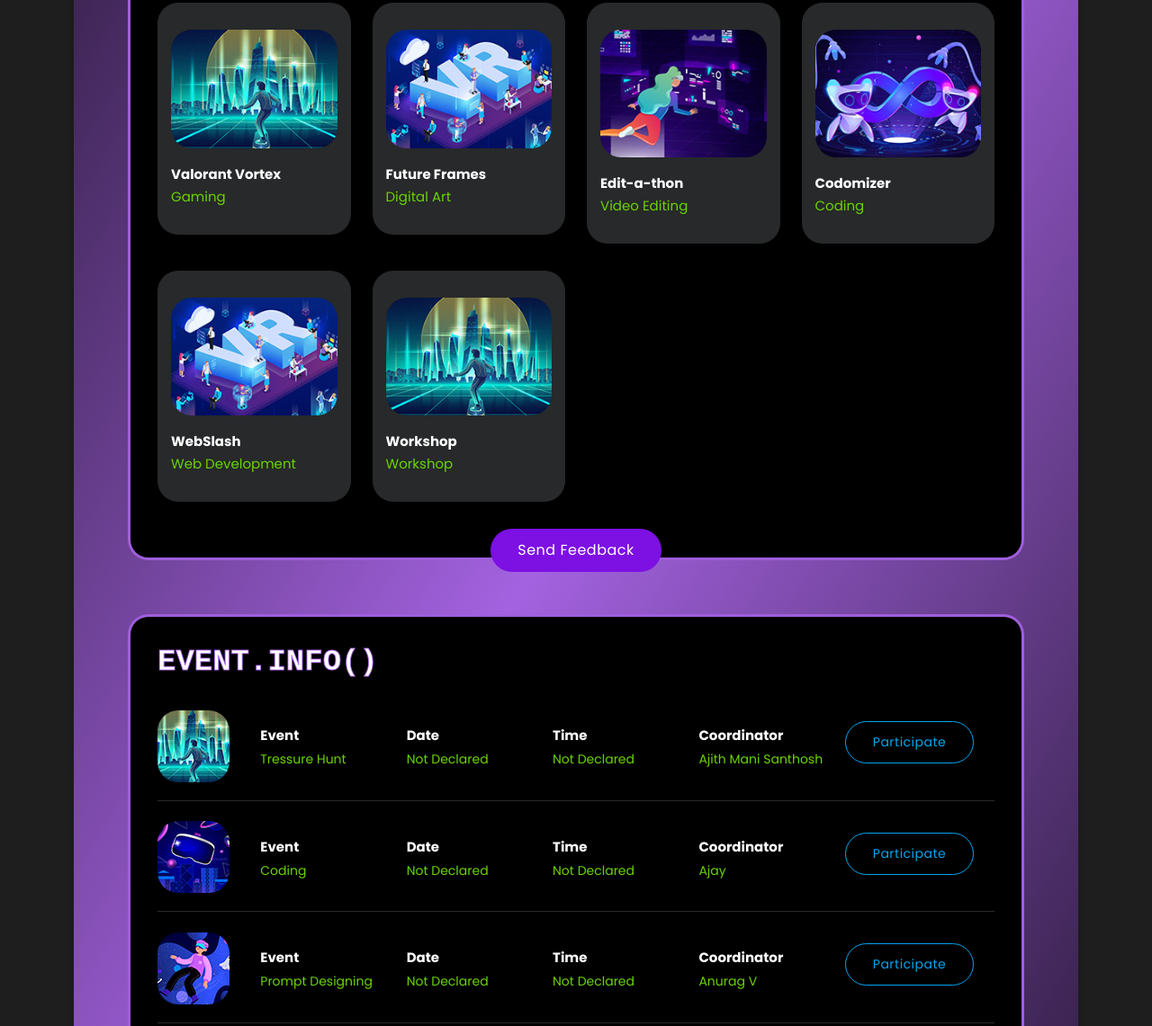
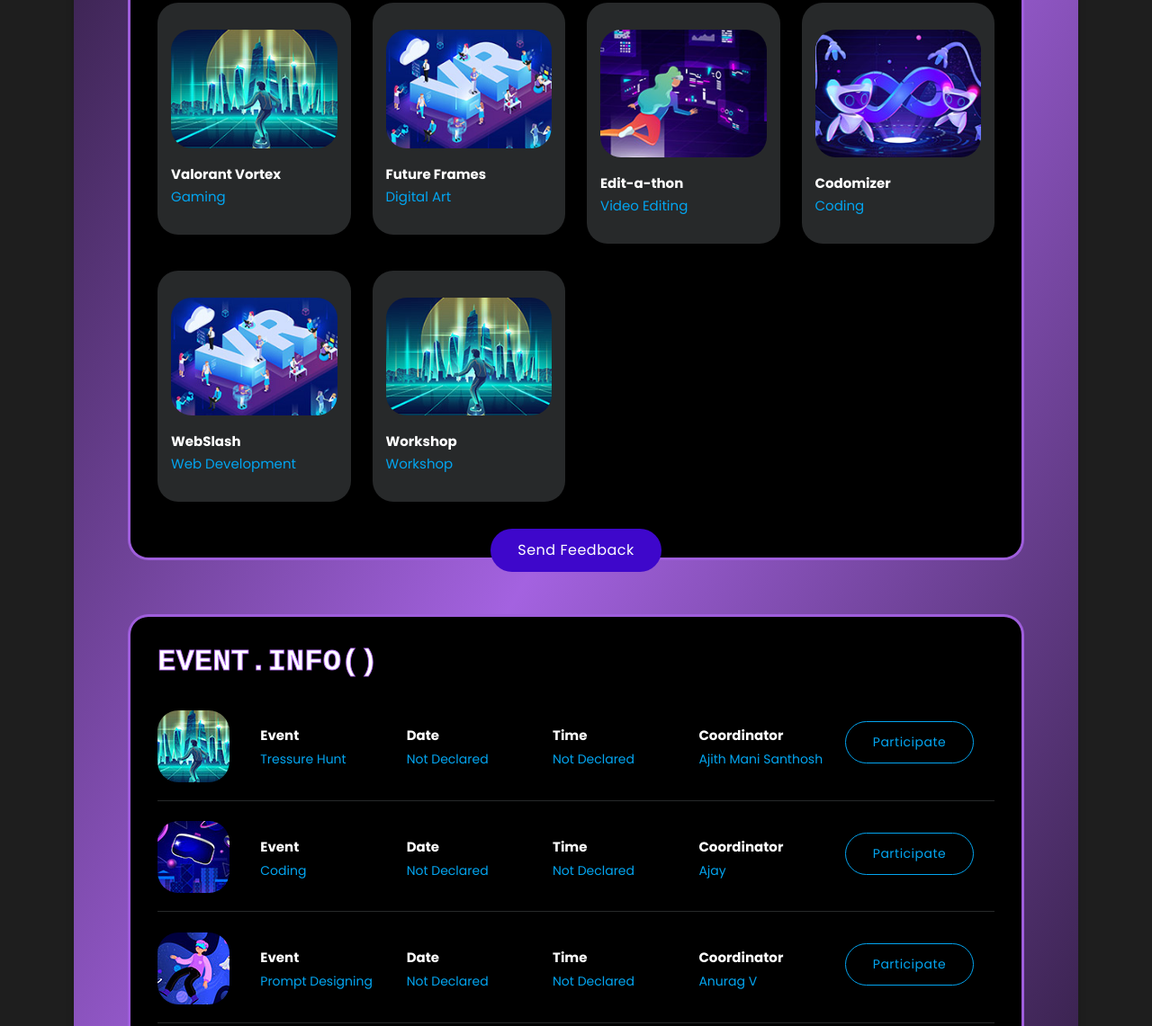
Before and after one commit to ajwildr/takshak, a plain HTML site: page index.html in a window 1280 px wide. Shown: the part 1079-2220 px from the top of the page at 90% size. Drawn offline with nearby package versions, Linux system fonts and the light colour scheme.

Commit message:
Update templatemo-cyborg-gaming.css

```diff
--- a/assets/css/templatemo-cyborg-gaming.css
+++ b/assets/css/templatemo-cyborg-gaming.css
@@ -181,7 +181,7 @@ p {
 .main-button a {
   font-size: 16px;
   color: #ffffff;
-  background-color: #7d10e3;
+  background-color: #3e07cb;
   padding: 12px 30px;
   display: inline-block;
   border-radius: 25px;
@@ -195,7 +195,7 @@ p {
 
 .main-button a:hover {
   background-color: #ffffff;
-  color: #7d10e3;
+  color: #3e07cb;
 }
 
 .main-border-button a {
@@ -869,7 +869,7 @@ Most Popular Style
 }
 
 .most-popular .item span {
-  color: #6ad400;
+  color: #03a5f0;
   display: block;
   margin-top: 7px;
   font-weight: 400;
@@ -958,7 +958,7 @@ Gaming Library Style
 }
 
 .gaming-library .item ul li span {
-  color: #6ad400;
+  color: #03a5f0;
   font-size: 14px;
 }
 
```
